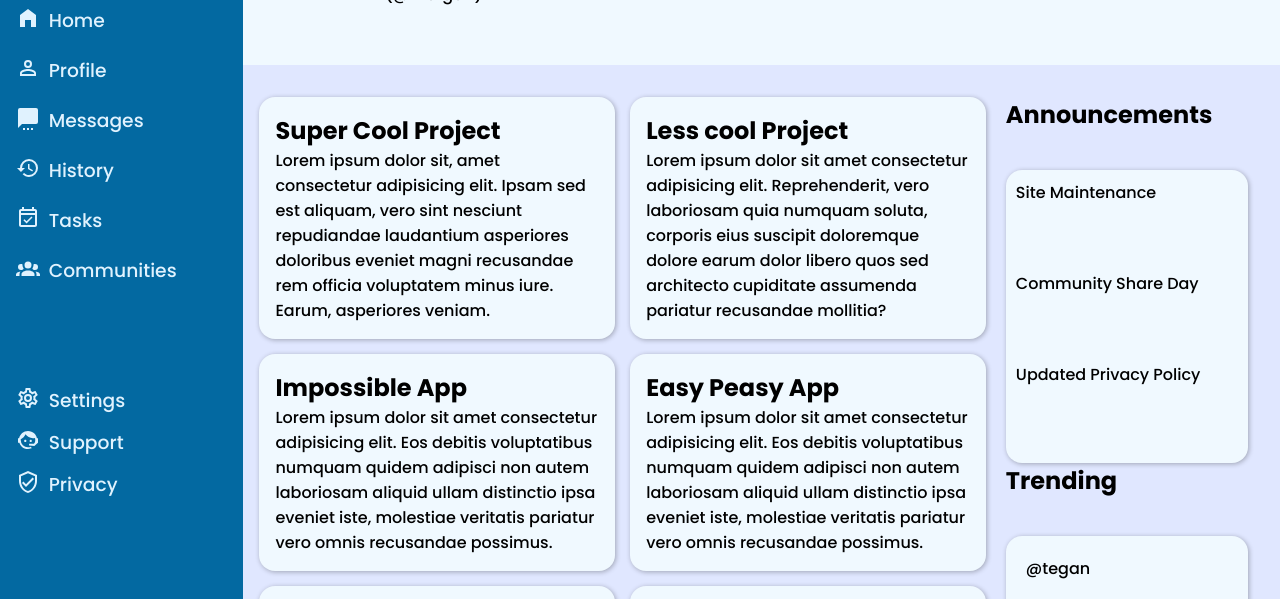
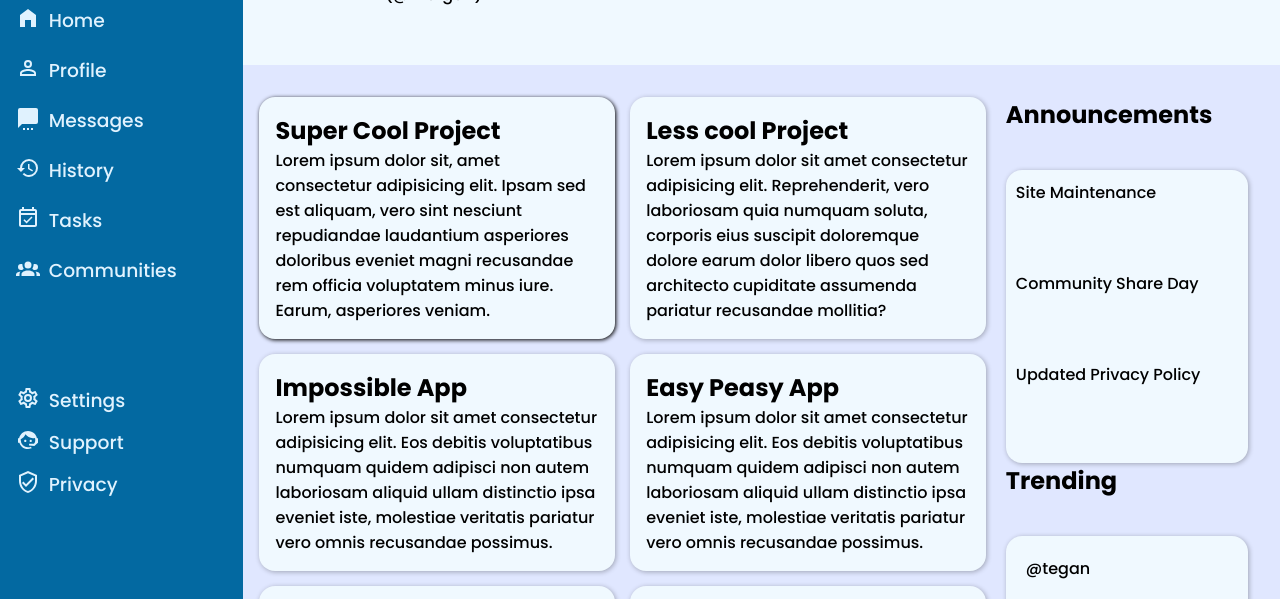
Before and after one commit to modestsp/Admin-Dashboard, a plain HTML site: page index.html in a window 1280 px wide. In both pictures the pointer is over the element 437 px from the left and 339 px from the top of the page. Shown: the part 121-720 px from the top of the page. Drawn offline with Linux system fonts and the light colour scheme.

Commit message:
box-shadow cards added

```diff
--- a/styles.css
+++ b/styles.css
@@ -196,6 +196,10 @@ ul {
     background-color: #f0f9ff;
 }
 
+.card:hover {
+    box-shadow: 1px 1px 4px black;
+}
+
 .project-aside {
     display: grid;
 }
```
